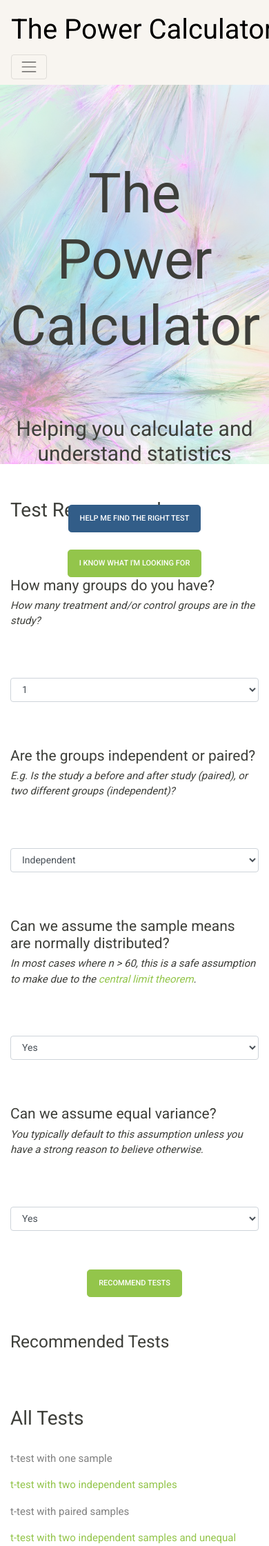
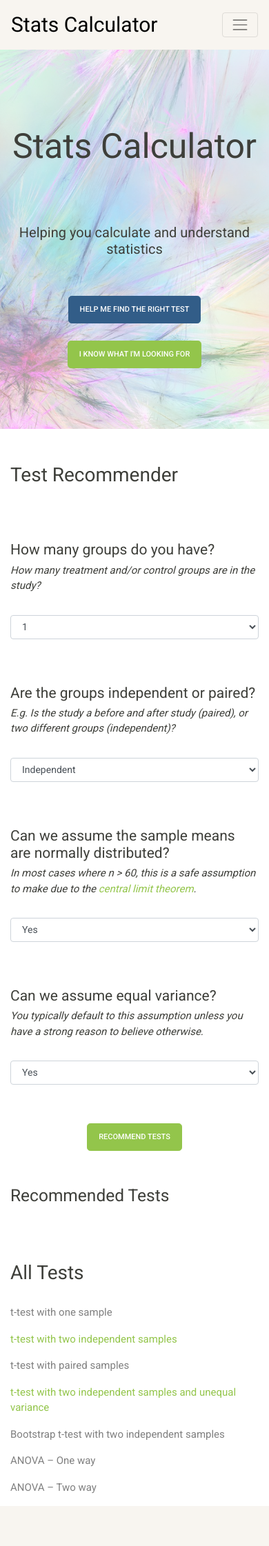
Before and after one commit to vladimiriii/power-calculator, a Flask app: page / in a window 390 px wide. Shown: the top 2242 px of the page at 69% size. Run offline with Flask 2, Linux system fonts and the light colour scheme; parts of the project's set-up code (start-up, migrations or seed data) failed here and were passed over; some libraries are stand-ins or nearby versions.

Commit message:
Fixing some responsivity issues.

```diff
--- a/app/static/style/baseStyle.css
+++ b/app/static/style/baseStyle.css
@@ -72,7 +72,7 @@ p.document-links > a:hover {
 }
 
 /* Mobile View */
-@media screen and (max-width: 992px) {
+@media screen and (min-width: 577px) and (max-width: 992px) {
     .main-panel {
         padding-right: 5px;
         padding-left: 5px;
@@ -81,6 +81,12 @@ p.document-links > a:hover {
     .landing-page-col {
         padding-right: 5px;
         padding-left: 5px;
+    }
+}
+
+@media screen and (max-width: 576px) {
+    .navbar-brand {
+        font-size: 30px;
     }
 }
 
--- a/app/static/style/calculator.css
+++ /dev/null
@@ -1,29 +0,0 @@
-.question {
-    margin-bottom: 5px;
-}
-
-.question-explainer {
-    font-style: italic;
-    font-size: 15px;
-    margin-top: 0px;
-}
-
-.question-select {
-    margin-top: 55px;
-}
-
-#recommend-btn {
-    margin-top: 40px;
-}
-
-.test-link {
-    font-size: 15px;
-}
-
-.disabled {
-    color: grey;
-}
-
-@media screen and (max-width: 350px) {
-
-}
--- a/app/static/style/index.css
+++ b/app/static/style/index.css
@@ -46,19 +46,49 @@
     padding-bottom: 20px;
 }
 
+.question {
+    margin-bottom: 5px;
+}
+
+.question-explainer {
+    font-style: italic;
+    font-size: 15px;
+    margin-top: 0px;
+}
+
+.question-select {
+    margin-top: 55px;
+}
+
+#recommend-btn {
+    margin-top: 40px;
+}
+
+.test-link {
+    font-size: 15px;
+}
+
+.disabled {
+    color: grey;
+}
+
 /* Vertical Alignment for Phones and Tablets */
 @media screen and (max-width: 992px) {
 
     #primary-header {
-        font-size: 80px;
+        font-size: 70px;
     }
 
     .modal-dialog {
         width:95%;
     }
+
+    .question-select {
+        margin-top: 15px;
+    }
 }
 
-@media screen and (max-width: 350px) {
+@media screen and (max-width: 576px) {
     #primary-header {
         font-size: 50px;
     }
--- a/app/templates/index.html
+++ b/app/templates/index.html
@@ -2,14 +2,13 @@
 <html>
 
 <head>
-    <title>The Power Calculator</title>
+    <title>Stats Calculator</title>
 
     {% include 'includes/basic-meta.html' %}
     {% include 'includes/base-scripts.html' %}
 
     <!-- Page Specific Styling -->
     <link rel="stylesheet" type="text/css" href="{{ url_for('static',filename='style/index.css') }}">
-    <link rel="stylesheet" type="text/css" href="{{ url_for('static',filename='style/calculator.css') }}">
 
     <!-- Custom JavaScript -->
     <script defer src="{{ url_for('static',filename='script/custom/indexFunctions.js') }}"></script>
@@ -27,7 +26,7 @@
             <div id="primary-image"></div>
             <div class="col-md-12" id="text-overlay">
                 <div class="row text-overlay-row">
-                    <h1 id="primary-header">The Power Calculator</h1>
+                    <h1 id="primary-header">Stats Calculator</h1>
                 </div>
                 <div class="row text-overlay-row">
                     <h2 id="tag-line">Helping you calculate and understand statistics</h2>
@@ -49,14 +48,14 @@
             </div>
         </div>
         <div class="row" id="setup-questions">
-            <div class="col-md-8 offset-md-2">
+            <div class="col-md-8 offset-lg-2">
                 <h2>Test Recommender</h3>
                 <div class="row">
                     <div class="col-md-8">
                         <h4 class="question">How many groups do you have?</h4>
                         <p class="question-explainer">How many treatment and/or control groups are in the study?</p>
                     </div>
-                    <div class="col-md-3 offset-md-1">
+                    <div class="col-md-3 offset-lg-1">
                         <div id="groups-select" class="form-group question-select">
                             <select id="groups-list" class="form-control eco-select">
                                 <option value='1'>1</option>
@@ -71,7 +70,7 @@
                         <h4 class="question">Are the groups independent or paired?</h4>
                         <p class="question-explainer">E.g. Is the study a before and after study (paired), or two different groups (independent)?</p>
                     </div>
-                    <div class="col-md-3 offset-md-1">
+                    <div class="col-md-3 offset-lg-1">
                         <div id="independence-select" class="form-group question-select">
                             <select id="independence-list" class="form-control eco-select">
                                 <option value='independent'>Independent</option>
@@ -88,7 +87,7 @@
                             due to the <a href="https://en.wikipedia.org/wiki/Central_limit_theorem" target="_blank">central limit theorem</a>.
                         </p>
                     </div>
-                    <div class="col-md-3 offset-md-1">
+                    <div class="col-md-3 offset-lg-1">
                         <div id="normality-select" class="form-group question-select">
                             <select id="normality-list" class="form-control eco-select">
                                 <option value='yes'>Yes</option>
@@ -102,7 +101,7 @@
                         <h4 class="question">Can we assume equal variance?</h4>
                         <p class="question-explainer">You typically default to this assumption unless you have a strong reason to believe otherwise.</p>
                     </div>
-                    <div class="col-md-3 offset-md-1">
+                    <div class="col-md-3 offset-lg-1">
                         <div id="equal-variance-select" class="form-group question-select">
                             <select id="equal-variance-list" class="form-control eco-select">
                                 <option value='yes'>Yes</option>
@@ -120,21 +119,21 @@
             </div>
         </div>
         <div class="row">
-            <div class="col-md-8 offset-md-2">
+            <div class="col-md-8 offset-lg-2">
                 <h3>Recommended Tests</h3>
             </div>
         </div>
         <div class="row">
-            <div class="col-md-8 offset-md-2" id="filtered-test-list">
+            <div class="col-md-8 offset-lg-2" id="filtered-test-list">
             </div>
         </div>
         <div class="row" id="all-tests">
-            <div class="col-md-8 offset-md-2">
+            <div class="col-md-8 offset-lg-2">
                 <h2>All Tests</h2>
             </div>
         </div>
         <div class="row">
-            <div class="col-md-8 offset-md-2" id="complete-test-list">
+            <div class="col-md-8 offset-lg-2" id="complete-test-list">
             </div>
         </div>
     </div>
--- a/app/templates/modules/navbar.html
+++ b/app/templates/modules/navbar.html
@@ -1,19 +1,18 @@
 <!-- Navbar -->
 <nav class="navbar navbar-expand-lg navbar-light bg-light">
-    <a class="navbar-brand" href="/">The Power Calculator</a>
+    <a class="navbar-brand" href="/">Stats Calculator</a>
     <button class="navbar-toggler" type="button" data-toggle="collapse" data-target="#navbarNav" aria-controls="navbarNav" aria-expanded="false" aria-label="Toggle navigation">
         <span class="navbar-toggler-icon"></span>
     </button>
-    <div class="collapse navbar-collapse" id="navbarSupportedContent">
+    <div class="collapse navbar-collapse flex-grow-1 text-right" id="navbarNav">
         <ul class="navbar-nav mr-auto">
             <li class="nav-item active">
                 <a class="nav-link" href="/">Home <span class="sr-only">(current)</span></a>
             </li>
         </ul>
-    </div>
-    <div class="collapse navbar-collapse flex-grow-1 text-right" id="navbarNav">
-        <ul class="navbar-nav ml-auto flex-nowrap">
-            <li><script type="text/javascript" src="https://cdnjs.buymeacoffee.com/1.0.0/button.prod.min.js" data-name="bmc-button" data-slug="uRjE5U8QH" data-color="#BD5FFF" data-emoji="" data-font="Cookie" data-text="Buy me a coffee" data-outline-color="#000000" data-font-color="#ffffff" data-coffee-color="#FFDD00" ></script>
+        <ul class="navbar-nav">
+            <li>
+                <script type="text/javascript" src="https://cdnjs.buymeacoffee.com/1.0.0/button.prod.min.js" data-name="bmc-button" data-slug="uRjE5U8QH" data-color="#BD5FFF" data-emoji="" data-font="Cookie" data-text="Buy me a coffee" data-outline-color="#000000" data-font-color="#ffffff" data-coffee-color="#FFDD00" ></script>
             </li>
         </ul>
     </div>
```
